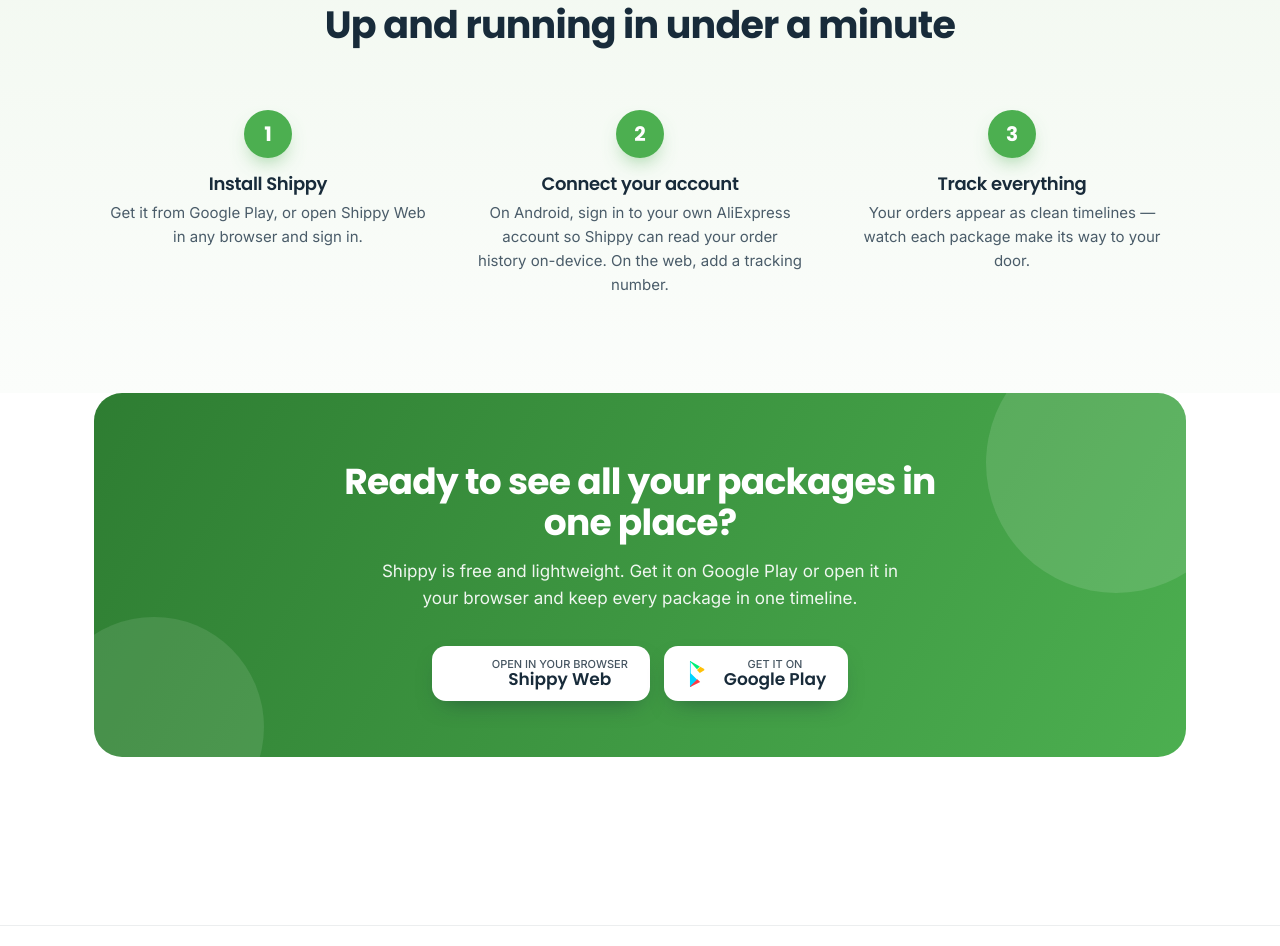
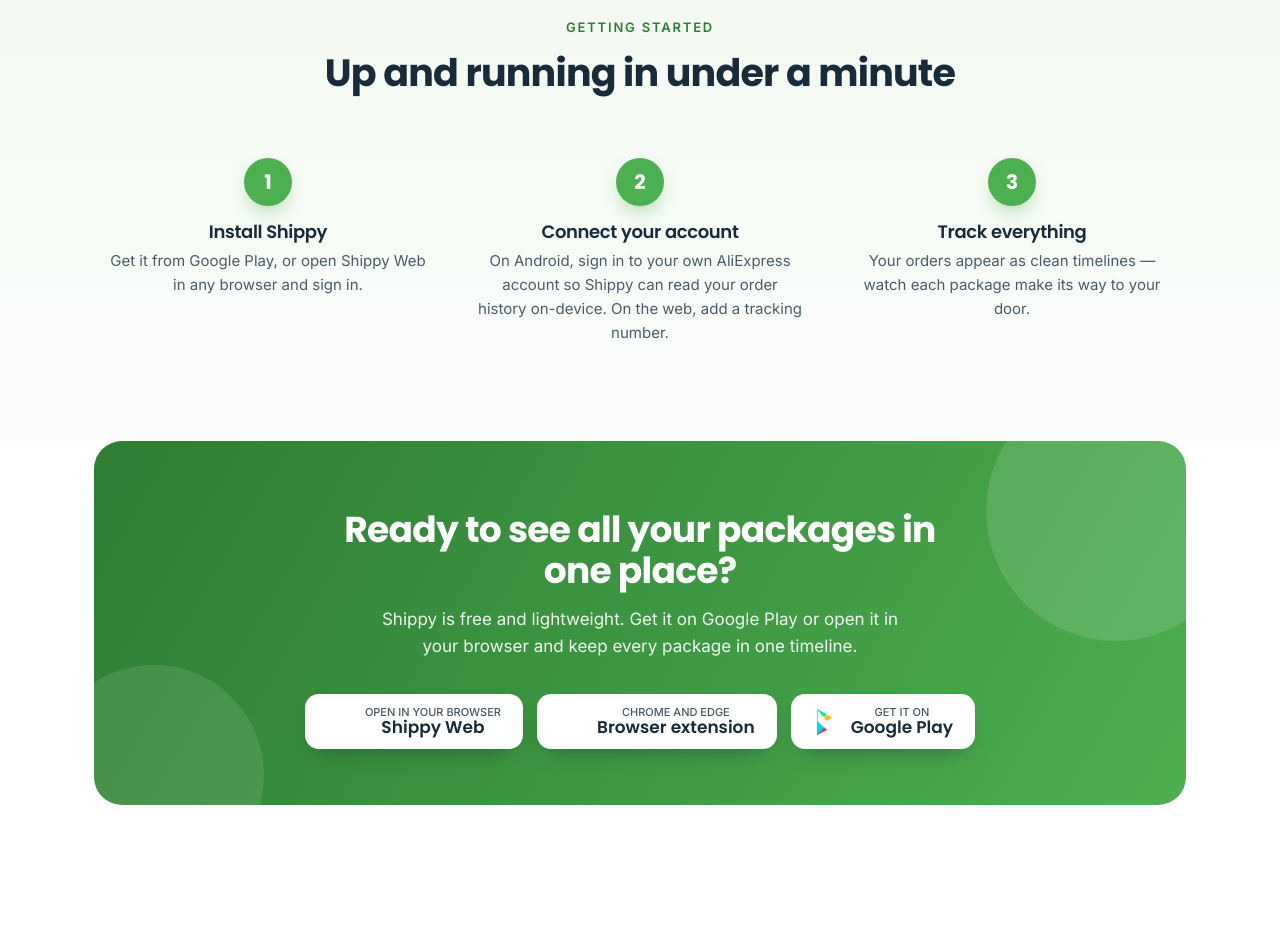
Before and after one commit to Eagle84/Shippy-releases, a plain HTML site: page index.html in a window 1280 px wide. Shown: the part 2085-3031 px from the top of the page. Drawn offline with Linux system fonts and the light colour scheme.

Commit message:
Landing: the browser extension, in the orders card and as a button next to Shippy Web
Co-Authored-By: Claude Fable 5.1 <noreply@anthropic.com>

```diff
--- a/index.html
+++ b/index.html
@@ -297,7 +297,7 @@
     <div class="cards">
       <div class="card"><div class="emoji">📦</div><h3>One clean timeline</h3><p>Every order becomes a single timeline — carrier updates, status changes, and delivery estimates in one scroll.</p></div>
       <div class="card"><div class="emoji">🔒</div><h3>Private by design</h3><p>On Android, your order data is stored only on your phone. On the web, the packages you add are kept in your own Shippy account, visible to nobody else, and you can delete them any time.</p></div>
-      <div class="card"><div class="emoji">🛒</div><h3>Reads your own orders</h3><p>Signs in to your own AliExpress account to read your order and tracking history. Nothing is scraped from anyone else.</p></div>
+      <div class="card"><div class="emoji">🛒</div><h3>Reads your own orders</h3><p>On Android, signs in to your own AliExpress account to read your order and tracking history. In Chrome or Edge, the <a href="https://app.shippy.echlonlabs.com/extension">Shippy browser extension</a> reads them from the pages you are already signed in to. Nothing is scraped from anyone else.</p></div>
       <div class="card"><div class="emoji">🚚</div><h3>Live delivery status</h3><p>See what's shipped, in transit, out for delivery, or delivered — with estimates so you know what lands when.</p></div>
       <div class="card"><div class="emoji">🔔</div><h3>Stay in the loop</h3><p>Follow each parcel's progress at a glance without digging through emails or app notifications.</p></div>
       <div class="card"><div class="emoji">⚡</div><h3>Light and fast</h3><p>No ads, no bloat. Just open it and see where your stuff is.</p></div>
@@ -326,6 +326,10 @@
         <a class="store-btn web" href="https://app.shippy.echlonlabs.com/" rel="noopener">
           <svg viewBox="0 0 48 48" fill="none" aria-hidden="true"><rect x="6" y="10" width="36" height="24" rx="4" stroke="#fff" stroke-width="3"/><path d="M14 40h20" stroke="#fff" stroke-width="3" stroke-linecap="round"/></svg>
           <span class="st"><small>OPEN IN YOUR BROWSER</small><b>Shippy Web</b></span>
+        </a>
+        <a class="store-btn web" href="https://app.shippy.echlonlabs.com/extension" rel="noopener">
+          <svg viewBox="0 0 48 48" fill="none" aria-hidden="true"><path d="M14 12h8a4 4 0 0 1 8 0h4a3 3 0 0 1 3 3v6a4 4 0 0 0 0 8v6a3 3 0 0 1-3 3H14a3 3 0 0 1-3-3v-8h3a3 3 0 0 0 0-6h-3v-6a3 3 0 0 1 3-3z" stroke="#fff" stroke-width="3" stroke-linejoin="round"/></svg>
+          <span class="st"><small>CHROME AND EDGE</small><b>Browser extension</b></span>
         </a>
         <a class="store-btn" href="https://play.google.com/store/apps/details?id=com.shippy" target="_blank" rel="noopener">
           <svg viewBox="0 0 512 512" aria-hidden="true"><path fill="#00D4FF" d="M78 8v496c0 9 8 13 14 7l135-135-135-135L92 1c-6-6-14-2-14 7z"/><path fill="#00F076" d="M78 8c0-5 3-8 7-8 2 0 4 1 7 3l180 104-56 56L78 8z"/><path fill="#FFC107" d="M272 107l80 46c14 8 14 28 0 36l-80 46-56-56 56-56z"/><path fill="#FF3A44" d="M92 509c-2 2-4 3-7 3-4 0-7-3-7-8l145-145 56 56L92 509z"/></svg>
```
